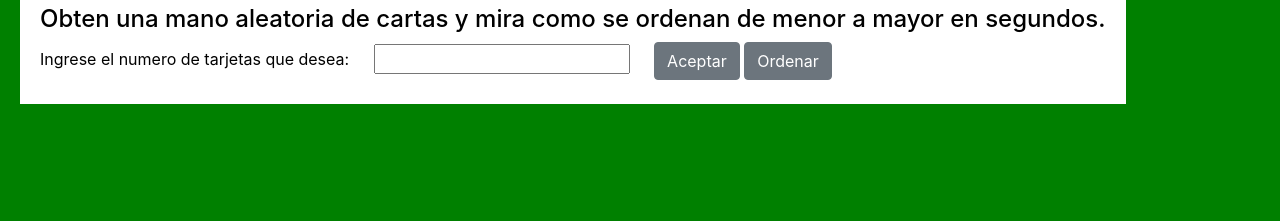
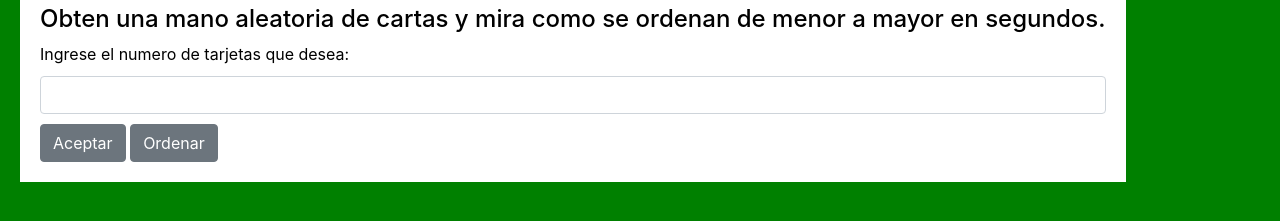
Before and after one commit to lucydoja/Bubble-Sorting, a plain HTML site: page index.html in a window 1280 px wide. Shown: the part 91-312 px from the top of the page. Drawn offline with nearby package versions, Linux system fonts and the light colour scheme.

Commit message:
read me and styles

```diff
--- a/index.html
+++ b/index.html
@@ -12,7 +12,7 @@
     <script src="https://cdn.jsdelivr.net/npm/popper.js@1.16.1/dist/umd/popper.min.js" integrity="sha384-9/reFTGAW83EW2RDu2S0VKaIzap3H66lZH81PoYlFhbGU+6BZp6G7niu735Sk7lN" crossorigin="anonymous"></script>
     <script src="https://cdn.jsdelivr.net/npm/bootstrap@4.6.0/dist/js/bootstrap.min.js" integrity="sha384-+YQ4JLhjyBLPDQt//I+STsc9iw4uQqACwlvpslubQzn4u2UU2UFM80nGisd026JF" crossorigin="anonymous"></script>
     <link rel="stylesheet" type="text/css" href="styles.css">
-
+    <link rel="shortcut icon" href="heart.ico">
 </head>
 
 <body>
@@ -21,7 +21,7 @@
            <h1>Clasificador de cartas</h1>
            <h4>Obten una mano aleatoria de cartas y mira como se ordenan de menor a mayor en segundos.</h4>
            <label id="label1">Ingrese el numero de tarjetas que desea:</label>
-            <input id="input1" type="text" value="" class="form" maxlength="2" placeholder="" onkeypress=" return (event.charCode == 8 || event.charCode == 0 || event.charCode == 13) ? null : event.charCode >= 48 && event.charCode <= 57" >
+            <input id="input1" type="text" value="" class="form-control" maxlength="2" placeholder="" onkeypress=" return (event.charCode == 8 || event.charCode == 0 || event.charCode == 13) ? null : event.charCode >= 48 && event.charCode <= 57" >
             <button type="button" class="btn btn-secondary" id="btnAceptar">Aceptar</button>
             <button type="button" class="btn btn-secondary" id="btnOrdenar">Ordenar</button>
        </div>
--- a/styles.css
+++ b/styles.css
@@ -3,6 +3,7 @@ body {
     color:black;
     margin: 0 auto;
     width:100%;
+    overflow-x: hidden;
 }
 
 .header{
```
Also changed, not shown: heart.ico (added), 1 other file.
